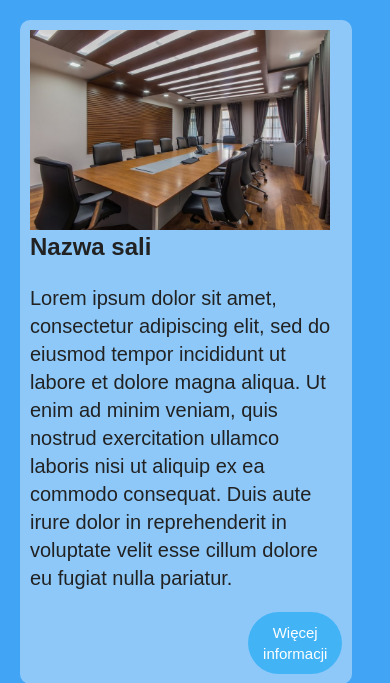
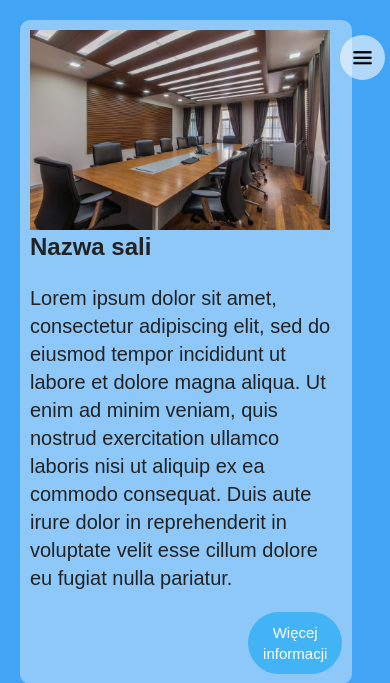
Before and after one commit to uMackox/Projekt-zespolowy---rezerwacja-sal, a PHP site: page / in a window 390 px wide. Shown: the top 683 px of the page. Run offline with PHP 8.4, Linux system fonts and the light colour scheme.

Commit message:
Burger menu pojawiające się na mobilnych urządzeniach

```diff
--- a/css/theme.css
+++ b/css/theme.css
@@ -68,6 +68,20 @@ img {
   .hall {
     width: 100%;
   }
+  .mobilebar img {
+    width: 45px;
+    height: 45px;
+  }
+  .mobile {
+    width: 45px !important;
+    height: 45px !important;
+    background: rgba(255, 255, 255, 0.6) !important;
+    display: inherit !important;
+  }
+  .mobilebar {
+    padding: 5px;
+    display: inherit !important;
+  }
 }
 
 .main,
@@ -81,7 +95,8 @@ img {
   padding: 20px 20px 20px 20px;
 }
 
-.sidebar {
+.sidebar,
+.mobilebar {
   right: 0;
   margin-top: 20px;
   margin-right: 10px;
@@ -123,7 +138,6 @@ img {
 
 .cont {
   float: right;
-  margin-left: -10px;
   max-width: 150px;
   font-size: 15px;
 	text-align: center;
@@ -135,6 +149,25 @@ img {
   transition: all 0.2s ease-out 0s;
 }
 
+.mobile {
+  float: right;
+  margin-right: -10px;
+  max-width: 50px;
+  font-size: 15px;
+  text-align: center;
+  border-radius: 50px;
+  width: 30%;
+  /* padding: 10px; */
+  color: white;
+  background: #42b3f5;
+  transition: all 0.2s ease-out 0s;
+}
+
+.mobile,
+.mobilebar {
+  display: none;
+}
+
 .button:hover {
   background: rgba(16, 97, 163, 0.3);
 }
--- a/index.html
+++ b/index.html
@@ -46,7 +46,9 @@
         <p> Lorem ipsum dolor sit amet, consectetur adipiscing elit, sed do eiusmod tempor incididunt ut labore et dolore magna aliqua. Ut enim ad minim veniam, quis nostrud exercitation ullamco laboris nisi ut aliquip ex ea commodo consequat. Duis aute irure dolor in reprehenderit in voluptate velit esse cillum dolore eu fugiat nulla pariatur. </p>
         <a href="#" class="button cont">Więcej informacji</a><br>
       </div>
-
+  <div class="mobilebar">
+    <a href="#" class="button mobile"><img src="img/menu-512.png"></img></a>
+  </div>
   <div class="sidebar">
     <a href="40s.html" class="button bmenu">Szukaj</a><br>
     <a href="#" class="button bmenu">Konto</a></br>
```
Also changed, not shown: img/menu-512.png (added).
